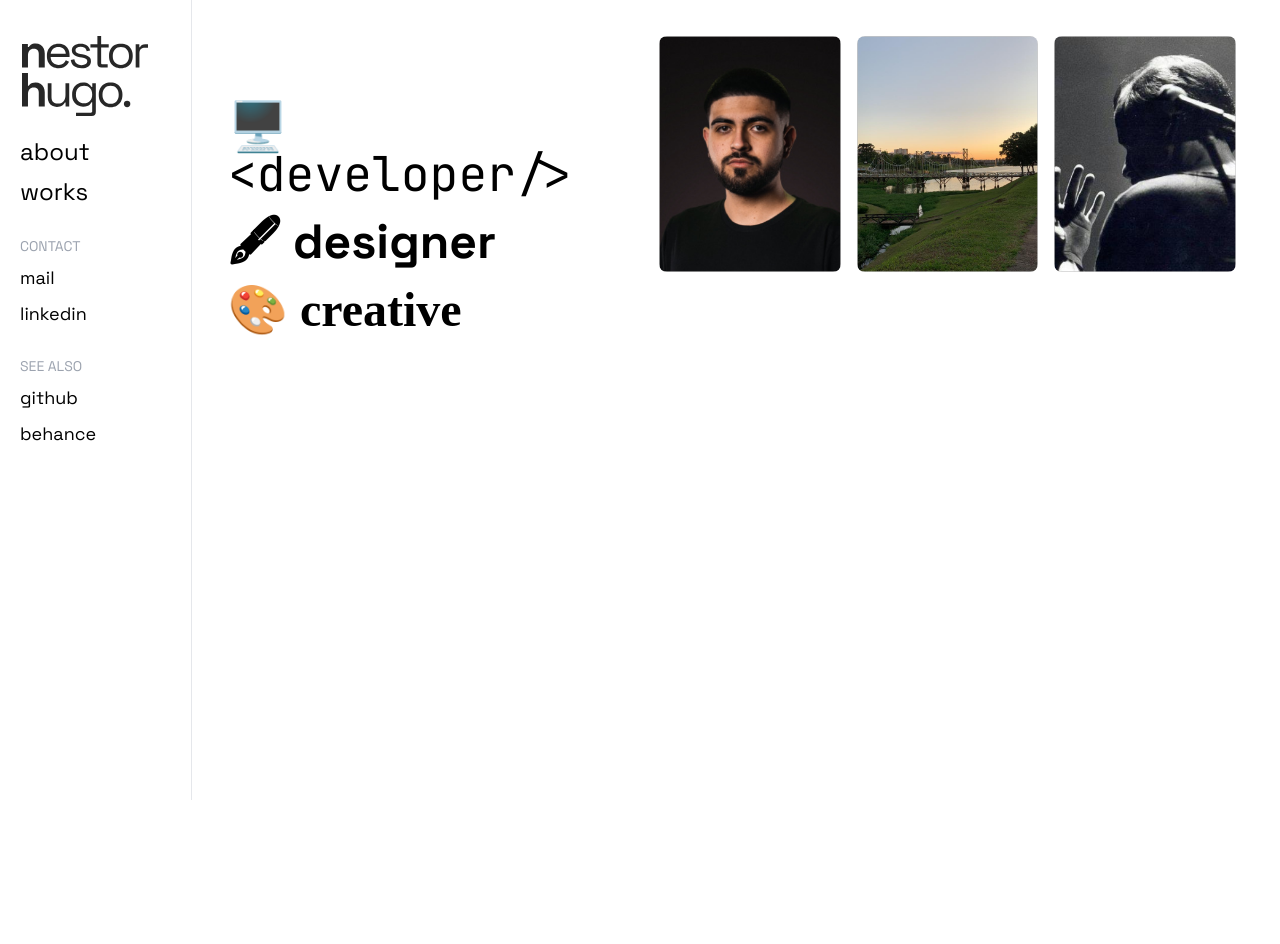
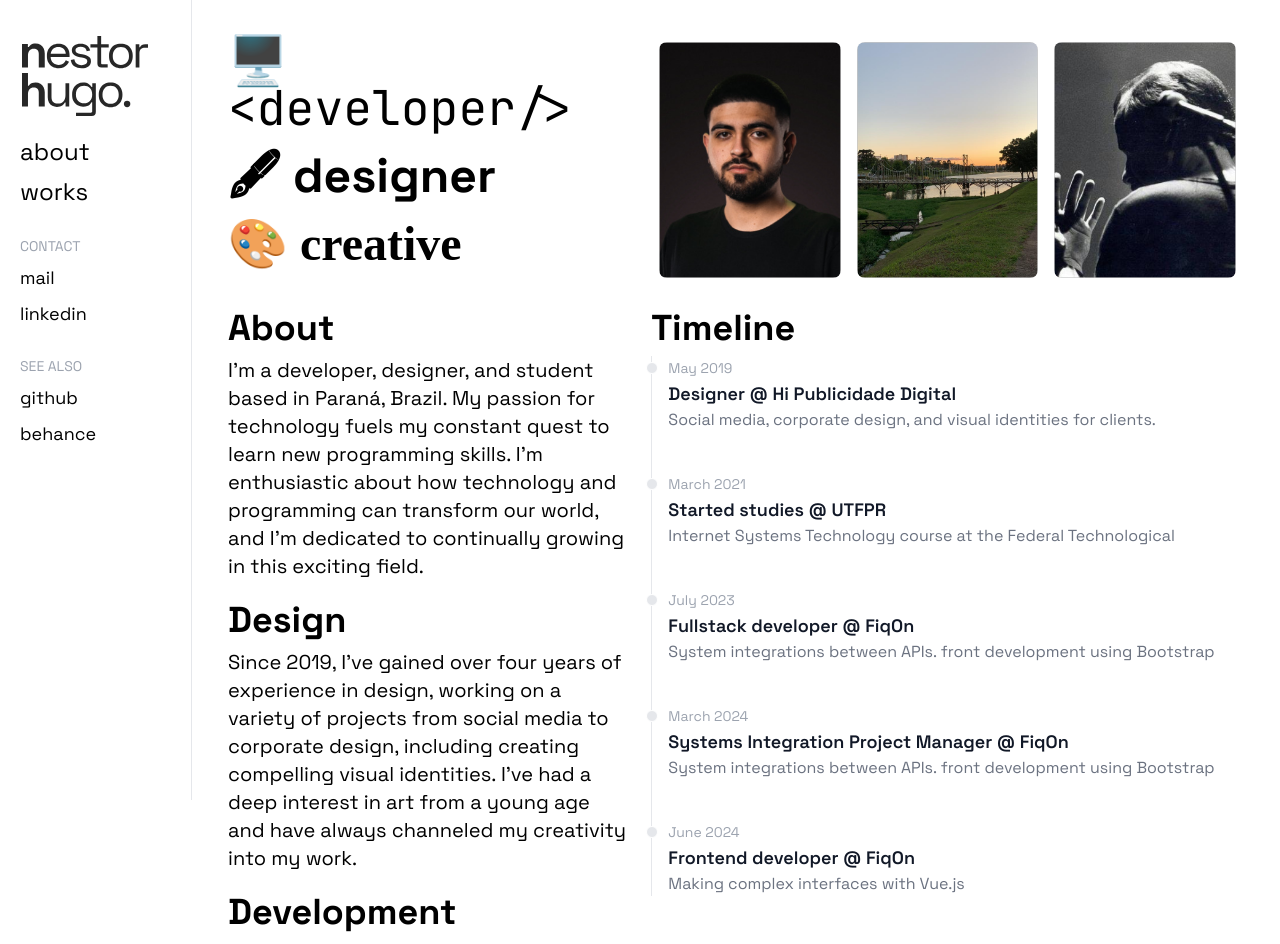
Before and after one commit to nestorhugo/pfv2, a Vue app: page /about in a window 1280 px wide. Shown: the top 944 px of the page. Before the commit the page ends 800 px from the top, so only its background shows below. Built offline with nearby package versions, Linux system fonts and the light colour scheme; a web font is replaced by a local one.

Commit message:
feat: Update AboutPage with additional content and styling

```diff
--- a/src/components/AboutPage.vue
+++ b/src/components/AboutPage.vue
@@ -1,6 +1,6 @@
 <template>
   <div class="m-5 text-center lg:text-start">
-    <div class="flex flex-col lg:flex-row items-center">
+    <div class="flex pb-5 flex-col lg:flex-row items-center">
       <div class="lg:w-5/12 pb-5">
         <h1 class="text-3xl md:text-4xl lg:text-5xl mono">
           🖥️ &lt;developer/&gt;
@@ -12,7 +12,7 @@
           🎨 creative
         </h1>
       </div>
-      <div class="lg:w-7/12 flex h-96">
+      <div class="lg:w-7/12 flex">
         <CardWorkGallery
           :source="require('../assets/about/nestor.png')"
           desc="Nestor Hugo"
@@ -32,15 +32,53 @@
         />
       </div>
     </div>
+
+    <div class="flex flex-col lg:flex-row">
+      <div class="lg:w-5/12 pb-5 pr-6">
+        <h1 class="text-4xl font-bold pb-2">About</h1>
+        <p class="text-base md:text-xl pb-5">
+          I'm a developer, designer, and student based in Paraná, Brazil. My
+          passion for technology fuels my constant quest to learn new
+          programming skills. I'm enthusiastic about how technology and
+          programming can transform our world, and I'm dedicated to continually
+          growing in this exciting field.
+        </p>
+
+        <h1 class="text-4xl font-bold pb-2">Design</h1>
+        <p class="text-base md:text-xl pb-5">
+          Since 2019, I've gained over four years of experience in design,
+          working on a variety of projects from social media to corporate
+          design, including creating compelling visual identities. I've had a
+          deep interest in art from a young age and have always channeled my
+          creativity into my work.
+        </p>
+
+        <h1 class="text-4xl font-bold pb-2">Development</h1>
+        <p class="text-base md:text-xl pb-5">
+          In 2021, I started an exciting journey into programming by enrolling
+          at the Federal Technologic University of Paraná. Since then, my
+          passion for technology and coding has grown immensely, leading me to
+          dive deep into web development. In 2023, I began my career as a
+          Fullstack Developer at FiqOn. There, I also got the chance to work as
+          a Software Project Manager on the Systems Integration team. Now, I’m
+          currently working as a Frontend Developer on the product team.
+        </p>
+      </div>
+      <div class="lg:w-7/12">
+        <h1 class="text-4xl font-bold pb-2">Timeline</h1>
+        <TimelineAbout />
+      </div>
+    </div>
   </div>
 </template>
 
 <script>
 import CardWorkGallery from "./CardWorkGallery.vue";
+import TimelineAbout from "./TimelineAbout.vue";
 
 export default {
   name: "AboutPage",
-  components: { CardWorkGallery },
+  components: { CardWorkGallery, TimelineAbout },
 };
 </script>
 
--- /dev/null
+++ b/src/components/TimelineAbout.vue
@@ -0,0 +1,88 @@
+<template>
+  <ol class="relative border-s border-gray-200 dark:border-gray-700">
+    <li class="mb-10 ms-4">
+      <div
+        class="absolute w-3 h-3 bg-gray-200 rounded-full mt-1.5 -start-1.5 border border-white dark:border-gray-900 dark:bg-gray-700"
+      ></div>
+      <time
+        class="mb-1 text-sm font-normal leading-none text-gray-400 dark:text-gray-500"
+        >May 2019</time
+      >
+      <h3 class="text-lg font-semibold text-gray-900 dark:text-white">
+        Designer @ Hi Publicidade Digital
+      </h3>
+      <p class="mb-4 text-base font-normal text-gray-500 dark:text-gray-400">
+        Social media, corporate design, and visual identities for clients.
+      </p>
+    </li>
+    <li class="mb-10 ms-4">
+      <div
+        class="absolute w-3 h-3 bg-gray-200 rounded-full mt-1.5 -start-1.5 border border-white dark:border-gray-900 dark:bg-gray-700"
+      ></div>
+      <time
+        class="mb-1 text-sm font-normal leading-none text-gray-400 dark:text-gray-500"
+        >March 2021</time
+      >
+      <h3 class="text-lg font-semibold text-gray-900 dark:text-white">
+        Started studies @ UTFPR
+      </h3>
+      <p class="text-base font-normal text-gray-500 dark:text-gray-400">
+        Internet Systems Technology course at the Federal Technological
+      </p>
+    </li>
+    <li class="ms-4 mb-10">
+      <div
+        class="absolute w-3 h-3 bg-gray-200 rounded-full mt-1.5 -start-1.5 border border-white dark:border-gray-900 dark:bg-gray-700"
+      ></div>
+      <time
+        class="mb-1 text-sm font-normal leading-none text-gray-400 dark:text-gray-500"
+        >July 2023</time
+      >
+      <h3 class="text-lg font-semibold text-gray-900 dark:text-white">
+        Fullstack developer @ FiqOn
+      </h3>
+      <p class="text-base font-normal text-gray-500 dark:text-gray-400">
+        System integrations between APIs. front development using Bootstrap
+      </p>
+    </li>
+    <li class="ms-4 mb-10">
+      <div
+        class="absolute w-3 h-3 bg-gray-200 rounded-full mt-1.5 -start-1.5 border border-white dark:border-gray-900 dark:bg-gray-700"
+      ></div>
+      <time
+        class="mb-1 text-sm font-normal leading-none text-gray-400 dark:text-gray-500"
+        >March 2024</time
+      >
+      <h3 class="text-lg font-semibold text-gray-900 dark:text-white">
+        Systems Integration Project Manager @ FiqOn
+      </h3>
+      <p class="text-base font-normal text-gray-500 dark:text-gray-400">
+        System integrations between APIs. front development using Bootstrap
+      </p>
+    </li>
+    <li class="ms-4 mb-10">
+      <div
+        class="absolute w-3 h-3 bg-gray-200 rounded-full mt-1.5 -start-1.5 border border-white dark:border-gray-900 dark:bg-gray-700"
+      ></div>
+      <time
+        class="mb-1 text-sm font-normal leading-none text-gray-400 dark:text-gray-500"
+        >June 2024</time
+      >
+      <h3 class="text-lg font-semibold text-gray-900 dark:text-white">
+        Frontend developer @ FiqOn
+      </h3>
+      <p class="text-base font-normal text-gray-500 dark:text-gray-400">
+        Making complex interfaces with Vue.js
+      </p>
+    </li>
+  </ol>
+</template>
+
+<script>
+export default {
+  name: "TimelineAbout",
+  components: {},
+};
+</script>
+
+<style scoped></style>
```
